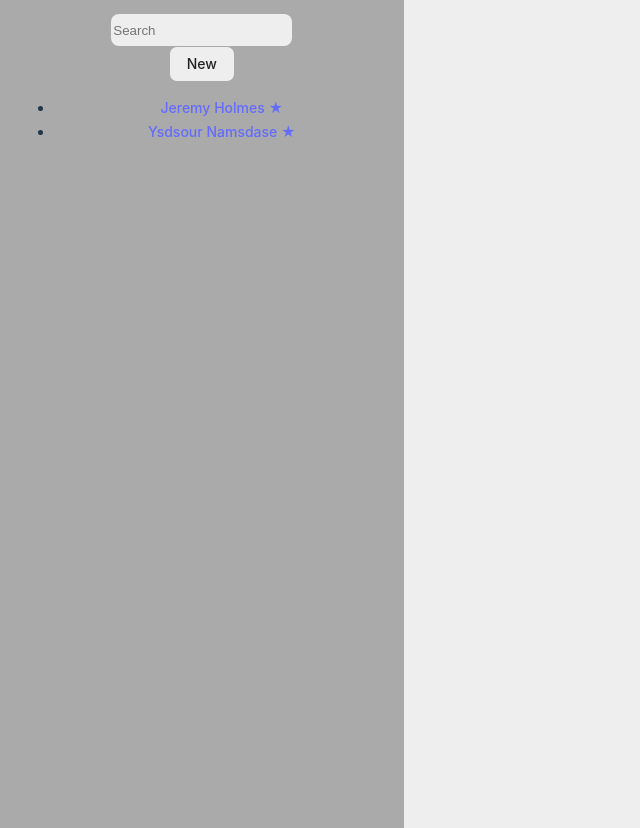
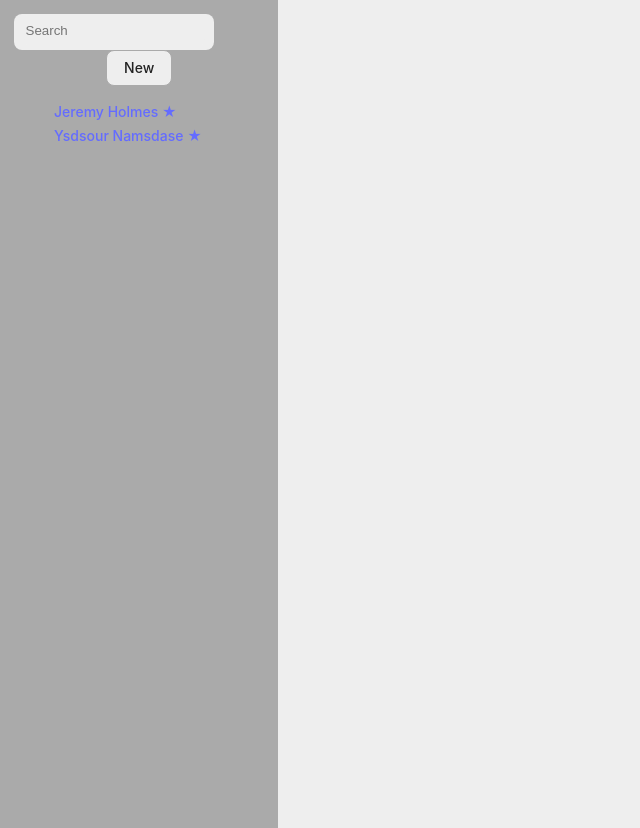
Before and after one commit to daedalus1215/potential-goggles, a React (Vite) app: page / in a window 1280 px wide. Shown: the whole page, without its empty margins (0-640 px from the left). Built offline with nearby package versions, Linux system fonts and the light colour scheme.

Commit message:
More styles for Sidebar

```diff
--- a/src/App.css
+++ b/src/App.css
@@ -11,12 +11,48 @@ body {
 
 /* Sidebar */
 .sidebar {
-  flex: 3;
+  flex: 2;
   background-color: #aaa;
   margin: 0;
   height: 100vh;
   padding: 1em;
+  display: flex;
+  flex-direction: column;
 }
+
+.top {
+  display: flex;
+  flex-direction: row;
+}
+
+.formSearch {
+  background-color: #eee;
+  width: 200px;
+  border: none;
+  height: 36px;
+  border-radius: 8px;
+  display: inline;
+  margin-right: 5px;
+}
+
+li {
+  text-align: justify;
+  list-style: none;
+}
+
+.searchIcon {
+  color: #aaa;
+  vertical-align: text-bottom;
+  margin: 0 10px 0 -20px;
+  padding: 0;
+}
+
+
+input.search:focus-visible {
+  outline: none;
+  color: #222;
+}
+
 
 .search {
   background-color: #eee;
@@ -27,8 +63,12 @@ body {
 
 }
 
+.newForm {
+  display: inline;
+}
+
 .detail {
-  flex: 7;
+  flex: 8;
   padding: 0;
   background-color: #eee;
   margin: 0;
@@ -73,7 +113,7 @@ body {
   padding: 0;
   text-align: center;
   background-color: #eee;
-  color: #fff00f;
+  color: #991;
   border-radius: 0px;
   align-content: center;
 }
```
